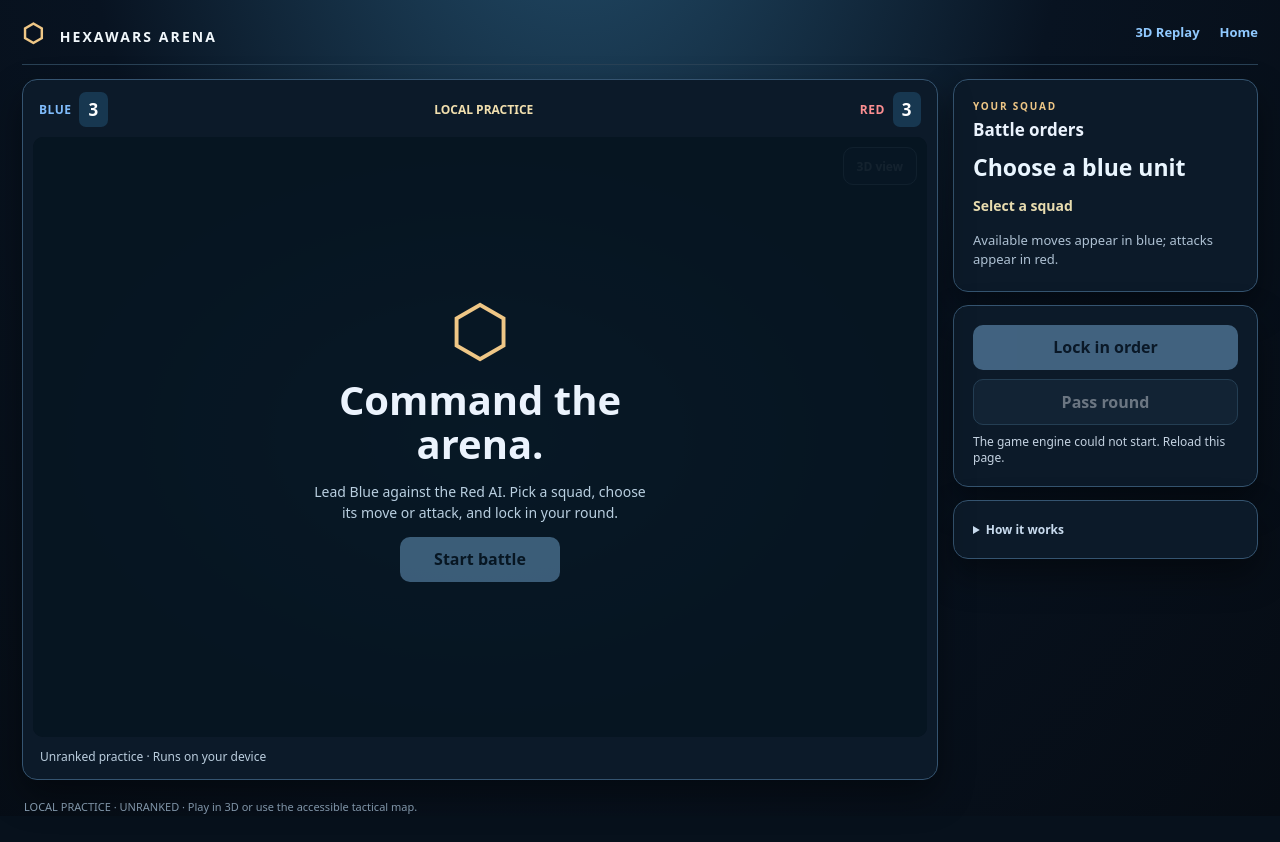
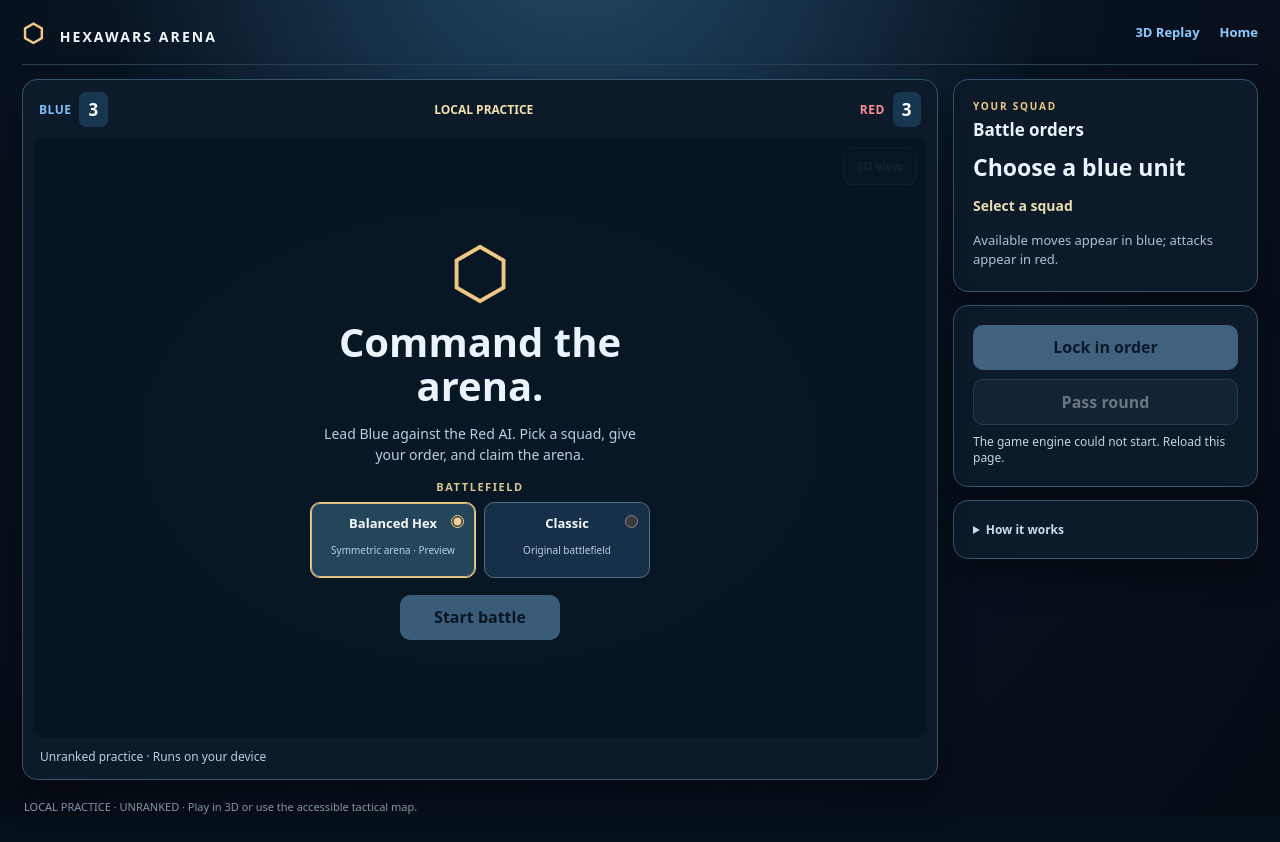
Before and after one commit to Knapp-Kevin/HexaWars-Arena, a website: page src/browser/practice.html in a window 1280 px wide. Drawn offline with Linux system fonts and the light colour scheme; files whose address does not match are found by name.

Commit message:
feat(ui): let players choose preview balanced hex or original arena without altering old matches

```diff
--- a/src/browser/practice.html
+++ b/src/browser/practice.html
@@ -144,6 +144,14 @@
       .is-3d aside .panel.actionbar .victory{grid-column:1/-1}
       .is-3d footer{display:none}
     }
+    .board-choice{border:0;padding:0;margin:14px 0 17px;display:grid;grid-template-columns:1fr 1fr;gap:8px}
+    .board-choice legend{width:100%;margin:0 0 8px;text-align:center;font-size:11px;color:#ddc391;font-weight:850;letter-spacing:.14em}
+    .board-choice label{position:relative;border:1px solid #536c85;border-radius:10px;background:#173049;padding:11px 6px;display:grid;gap:3px;cursor:pointer;min-height:76px}
+    .board-choice label:has(input:checked){border-color:#f2d08b;background:#23465b;box-shadow:inset 0 0 0 1px #d9b77a}
+    .board-choice label input{position:absolute;top:9px;right:8px;accent-color:#eecf98}
+    .board-choice label strong{font-size:13px;color:#f6f9fa}
+    .board-choice label small{font-size:10px;line-height:1.3;color:#b9cfdf}
+    @media(max-width:860px){.board-choice label{min-height:72px;padding:9px 6px}}
   </style>
   <script type="module" src="./practice.js"></script>
 </head>
@@ -174,7 +182,14 @@
           <div class="ready-inner">
             <div class="seal" aria-hidden="true">⬡</div>
             <h1>Command the arena.</h1>
-            <p>Lead Blue against the Red AI. Pick a squad, choose its move or attack, and lock in your round.</p>
+            <p>Lead Blue against the Red AI. Pick a squad, give your order, and claim the arena.</p>
+            <fieldset class="board-choice" aria-label="Choose battlefield">
+              <legend>BATTLEFIELD</legend>
+              <label><input type="radio" name="arena-topology" value="balanced61" checked>
+                <strong>Balanced Hex</strong><small>Symmetric arena · Preview</small></label>
+              <label><input type="radio" name="arena-topology" value="legacy81">
+                <strong>Classic</strong><small>Original battlefield</small></label>
+            </fieldset>
             <button id="start-battle" type="button">Start battle</button>
           </div>
         </div>
```
